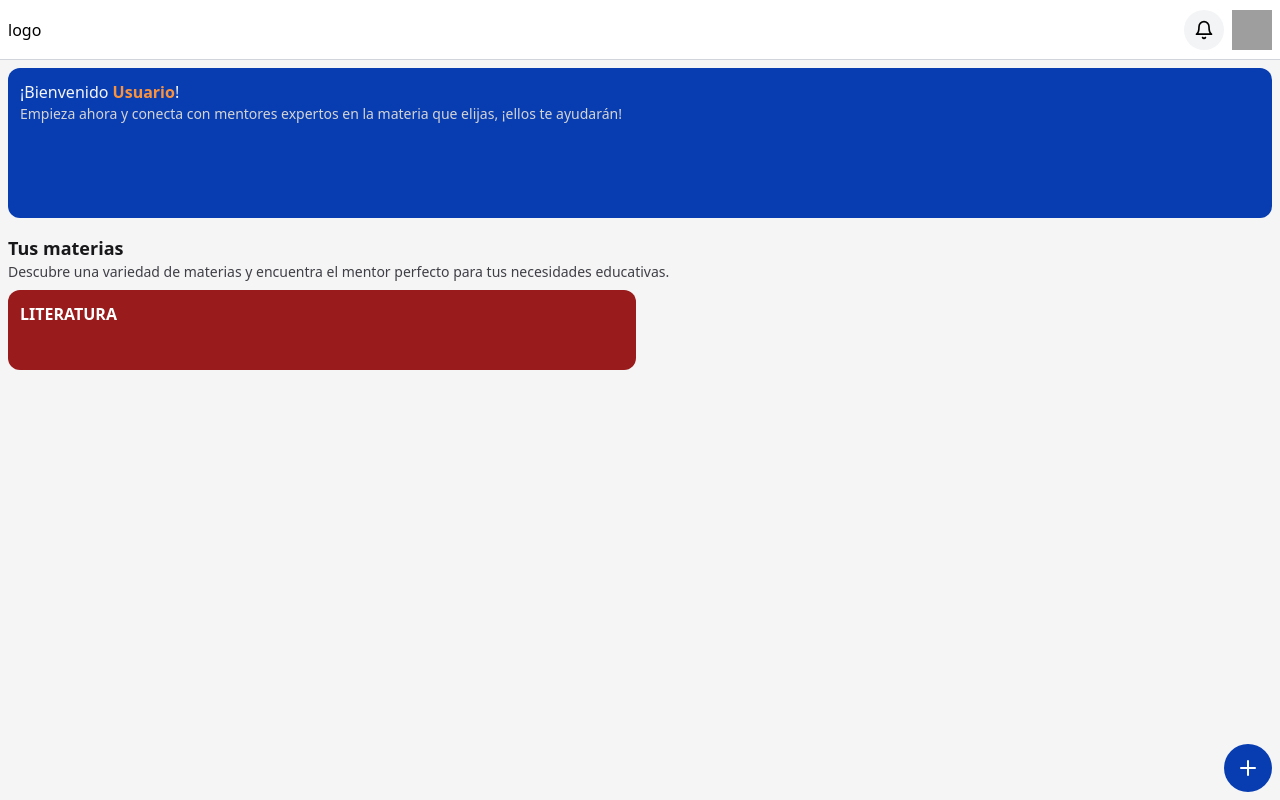
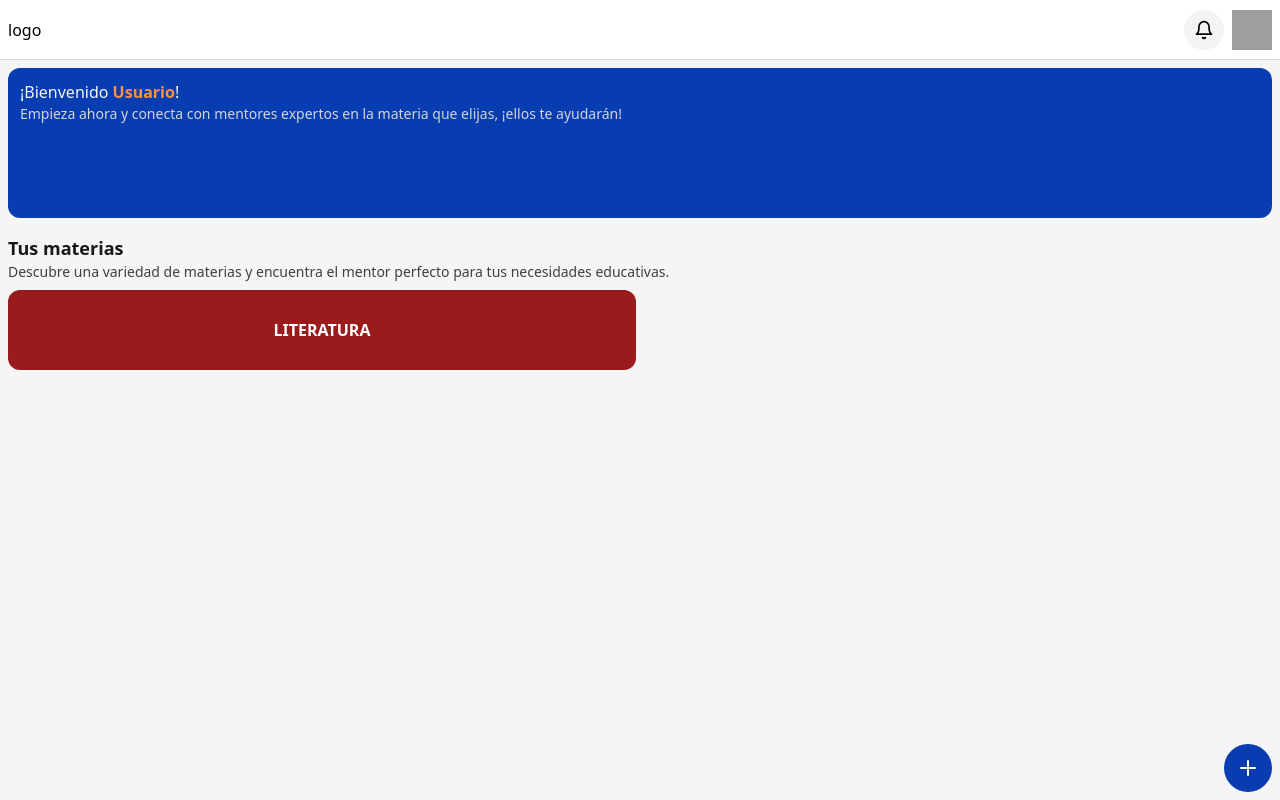
Before and after one commit to Sebastian-Winter12/libelo-back, a Vue app: page / in a window 1280 px wide. Built offline with nearby package versions, Linux system fonts and the light colour scheme; grey boxes are pictures that could not be loaded.

Commit message:
Update HomeView.vue to center-align text in the "Literatura" section

```diff
--- a/src/views/HomeView.vue
+++ b/src/views/HomeView.vue
@@ -17,7 +17,7 @@ import { Plus } from "lucide-vue-next";
             </div>
             <BaseInfo title="Tus materias" description="Descubre una variedad de materias y encuentra el mentor perfecto para tus necesidades educativas.">
                 <div class="grid grid-cols-2 gap-2 w-full text-white font-semibold">
-                    <div class="w-full h-20 p-3 rounded-xl bg-red-800 uppercase">Literatura</div>
+                    <div class="flex items-center justify-center w-full h-20 p-3 rounded-xl bg-red-800 uppercase">Literatura</div>
                 </div>
             </BaseInfo>
         </div>
```
